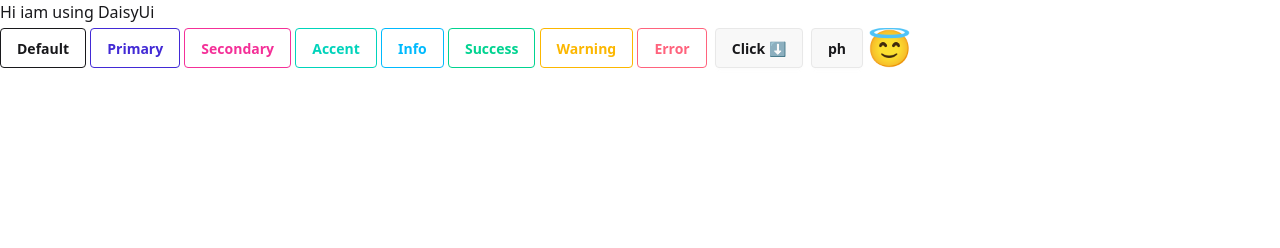
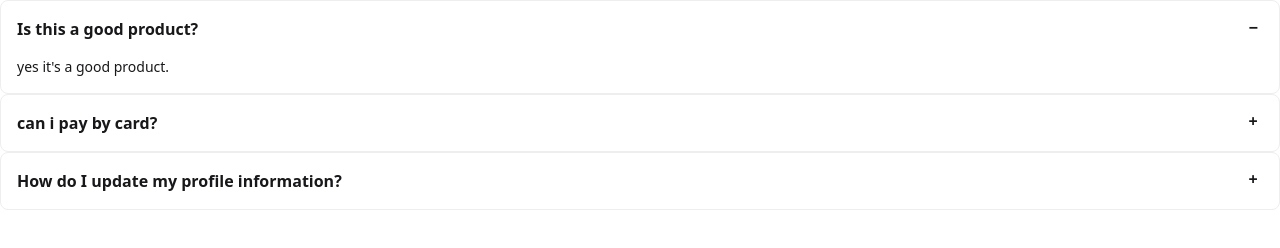
Before and after one commit to ArfinAlEusuf/daisyui-test, a plain HTML site: page index.html in a window 1280 px wide. Drawn offline with nearby package versions, Linux system fonts and the light colour scheme.

Commit message:
accordion

```diff
--- a/index.html
+++ b/index.html
@@ -11,45 +11,25 @@
 </head>
 
 <body>
-  <h1>Hi iam using DaisyUi </h1>
-  <button class="btn btn-outline">Default</button>
-  <button class="btn btn-outline btn-primary">Primary</button>
-  <button class="btn btn-outline btn-secondary">Secondary</button>
-  <button class="btn btn-outline btn-accent">Accent</button>
-  <button class="btn btn-outline btn-info">Info</button>
-  <button class="btn btn-outline btn-success">Success</button>
-  <button class="btn btn-outline btn-warning">Warning</button>
-  <button class="btn btn-outline btn-error">Error</button>
+<div class="collapse collapse-plus bg-base-100 border border-base-300">
+  <input type="radio" name="my-accordion-3" checked="checked" />
+  <div class="collapse-title font-semibold">Is this a good product?</div>
+  <div class="collapse-content text-sm">yes it's a good product.</div>
+</div>
+<div class="collapse collapse-plus bg-base-100 border border-base-300">
+  <input type="radio" name="my-accordion-3" />
+  <div class="collapse-title font-semibold">can i pay by card?</div>
+  <div class="collapse-content text-sm">No</div>
+</div>
+<div class="collapse collapse-plus bg-base-100 border border-base-300">
+  <input type="radio" name="my-accordion-3" />
+  <div class="collapse-title font-semibold">How do I update my profile information?</div>
+  <div class="collapse-content text-sm">Go to "My Account" settings and select "Edit Profile" to make changes.</div>
+</div>
 
-  <div class="dropdown dropdown-bottom">
-    <div tabindex="0" role="button" class="btn m-1">Click ⬇️</div>
-    <ul tabindex="0" class="dropdown-content menu bg-base-100 rounded-box z-1 w-52 p-2 shadow-sm">
-      <li><a>Item 1</a></li>
-      <li><a>Item 2</a></li>
-    </ul>
+
   </div>
-  <!-- modal -->
-  <!-- Open the modal using ID.showModal() method -->
-  <button class="btn" onclick="my_modal_1.showModal()">ph</button>
-  <dialog id="my_modal_1" class="modal">
-    <div class="modal-box">
-      <h3 class="text-lg font-bold">Hi</h3>
-      <p class="py-4">Press ESC key or click the button below to close</p>
-      <div class="modal-action">
-        <form method="dialog">
-          <!-- if there is a button in form, it will close the modal -->
-          <button class="btn">Close</button>
-        </form>
-      </div>
-    </div>
-  </dialog>
-  <label class="swap swap-flip text-4xl">
-    <!-- this hidden checkbox controls the state -->
-    <input type="checkbox" />
-
-    <div class="swap-on">😈</div>
-    <div class="swap-off">😇</div>
-  </label>
+</div>
 </body>
 
 </html>
```
